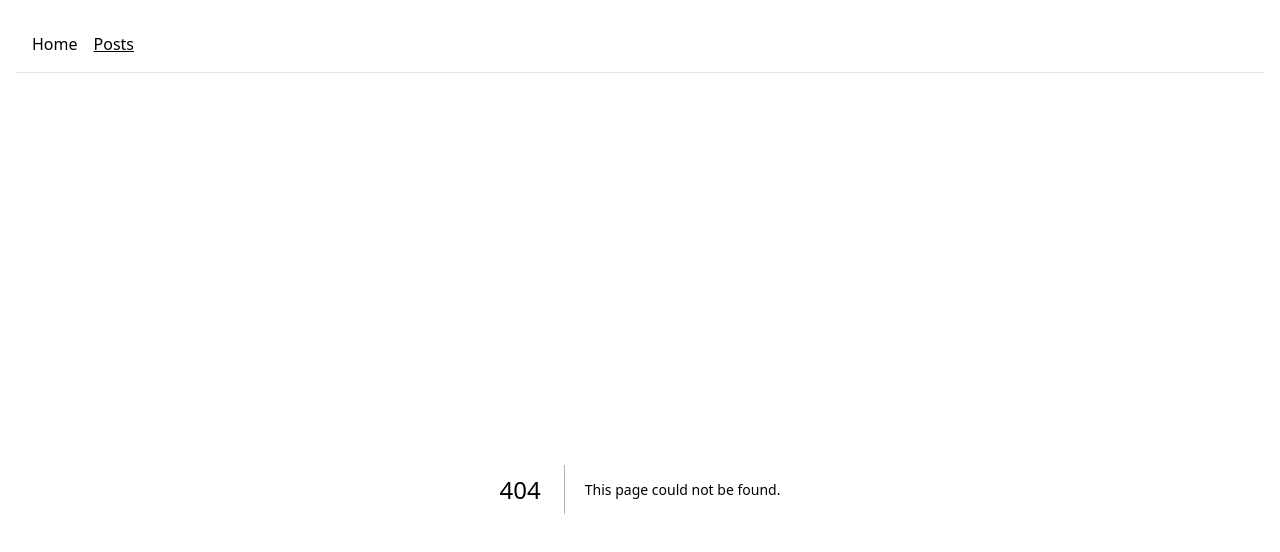
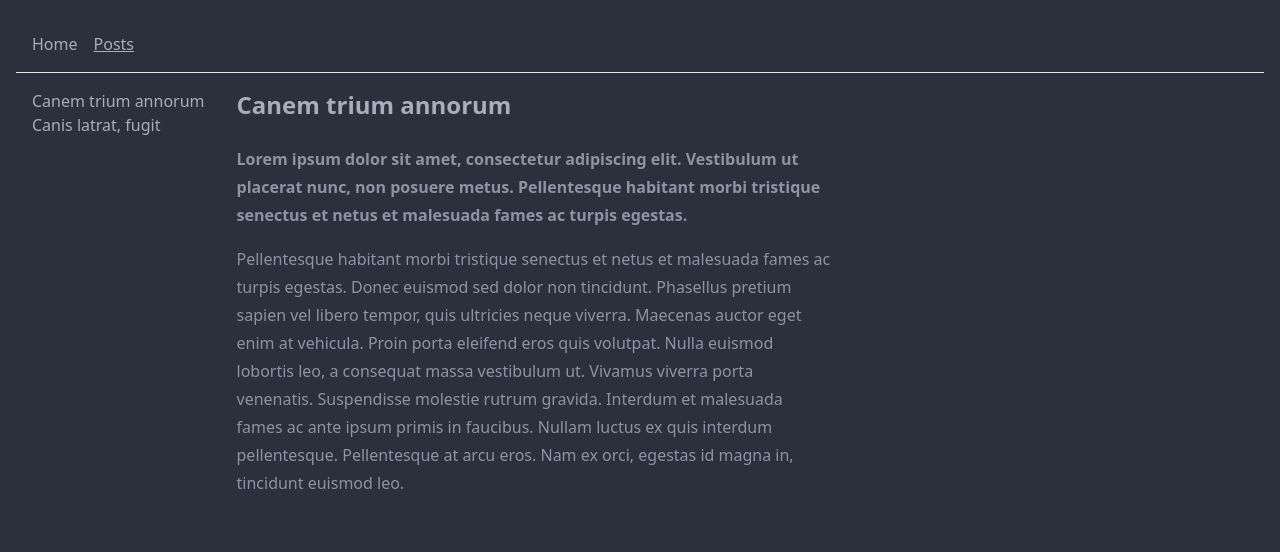
Before and after one commit to mamersfo/ffs-website-archetype, a Next.js app in the folder apps/web/: page /posts/1 in a window 1280 px wide. Before the commit this address had no page. Shown: the top 552 px of the page. Built offline with nearby package versions, Linux system fonts and the light colour scheme.

Commit message:
Data fetching

```diff
--- /dev/null
+++ b/apps/web/app/loading.tsx
@@ -0,0 +1,8 @@
+
+const Loading = (props: any) => {
+    return (
+        <div>Loading...</div>
+    )
+}
+
+export default Loading
--- /dev/null
+++ b/apps/web/app/posts/[id]/loading.tsx
@@ -0,0 +1,8 @@
+
+const Loading = (props: any) => {
+    return (
+        <div>Loading...</div>
+    )
+}
+
+export default Loading
--- /dev/null
+++ b/apps/web/app/posts/[id]/page.tsx
@@ -0,0 +1,28 @@
+
+
+async function getPost (id: number) {
+    const resp = await fetch('http://localhost:3000/api/posts')
+    const json = await resp.json() as any[]
+    const found = json.filter(d => d.id === id)
+    if ( found.length > 0 ) return found[0]
+    return null
+}
+
+interface PageProps {
+    params: {
+        id: string
+    }
+}
+
+export default async function Page ({params}: PageProps) {
+
+    const post = await getPost(parseInt(params.id))
+
+    return (
+        <div className='prose'>
+            <h2>{post.title}</h2>
+            <div className='font-bold'>{post.intro}</div>
+            <div className='mt-4'>{post.body}</div>
+        </div>
+    )
+}
--- /dev/null
+++ b/apps/web/app/posts/layout.tsx
@@ -0,0 +1,31 @@
+import Link from "next/link"
+
+async function getPosts () {
+    const resp = await fetch('http://localhost:3000/api/posts')
+    return resp.json()
+}
+
+interface LayoutProps {
+    children: React.ReactNode
+}
+
+export default async function Page ({children}: LayoutProps) {
+    let posts = await getPosts()
+
+    return (
+        <div className='flex gap-8'>
+            <ul className='flex-none'>
+                {posts.map((post: any) =>
+                    <li key={`movie-${post.id}`}
+                        className='hover:underline cursor-pointer'
+                    >
+                        <Link href={`/posts/${post.id}`}>{post.title}</Link>
+                    </li>
+                )}
+            </ul>
+            <div>
+                {children}
+            </div>
+        </div>
+    )
+}
--- a/apps/web/app/posts/page.tsx
+++ b/apps/web/app/posts/page.tsx
@@ -1,28 +1,6 @@
 
-async function getPosts () {
-    return [
-        {
-            "id": 1,
-            "title": "Canem trium annorum",
-            "intro": "Lorem ipsum dolor sit amet, consectetur adipiscing elit. Vestibulum ut placerat nunc, non posuere metus. Pellentesque habitant morbi tristique senectus et netus et malesuada fames ac turpis egestas.",
-            "body": "Pellentesque habitant morbi tristique senectus et netus et malesuada fames ac turpis egestas. Donec euismod sed dolor non tincidunt. Phasellus pretium sapien vel libero tempor, quis ultricies neque viverra. Maecenas auctor eget enim at vehicula. Proin porta eleifend eros quis volutpat. Nulla euismod lobortis leo, a consequat massa vestibulum ut. Vivamus viverra porta venenatis. Suspendisse molestie rutrum gravida. Interdum et malesuada fames ac ante ipsum primis in faucibus. Nullam luctus ex quis interdum pellentesque. Pellentesque at arcu eros. Nam ex orci, egestas id magna in, tincidunt euismod leo."
-        },
-        {
-            "id": 2,
-            "title": "Canis latrat, fugit",
-            "intro": "Nunc convallis, nisl nec suscipit mollis, nulla nunc feugiat turpis, vel pulvinar metus ipsum a leo. Suspendisse rutrum cursus lectus at euismod. Pellentesque elementum ex eget fermentum rhoncus. ",
-            "body": "Nam et sapien sit amet nunc tincidunt convallis eu ultricies lacus. Vestibulum at nisl quis tellus varius pulvinar. Ut dignissim porttitor sollicitudin. Sed sit amet ultrices ligula, vitae finibus turpis. Mauris et magna vel nisl faucibus feugiat quis in diam. In in laoreet tellus. Phasellus eu rutrum tellus, vitae sodales neque. Duis libero risus, viverra tempor consectetur eget, blandit eget ligula. Praesent vitae magna nec magna sagittis volutpat sed ac orci. Nunc ultrices dapibus ex, ac cursus ipsum congue in. Vivamus ex ante, mollis id neque a, malesuada vestibulum ipsum."
-        }
-    ]
-}
-
-export default async function Page () {
-    let posts = await getPosts()
-
+export default function Page () {
     return (
-        <>
-            <div>Posts</div>
-            <div>{JSON.stringify(posts)}</div>
-        </>
+        <div>Post details</div>
     )
 }
--- /dev/null
+++ b/apps/web/pages/api/posts.ts
@@ -0,0 +1,22 @@
+import { NextApiRequest, NextApiResponse } from "next";
+
+export default async (req: NextApiRequest, res: NextApiResponse) => {
+    setTimeout(() => {
+        return res.status(200).send(JSON.stringify(
+            [
+                {
+                    "id": 1,
+                    "title": "Canem trium annorum",
+                    "intro": "Lorem ipsum dolor sit amet, consectetur adipiscing elit. Vestibulum ut placerat nunc, non posuere metus. Pellentesque habitant morbi tristique senectus et netus et malesuada fames ac turpis egestas.",
+                    "body": "Pellentesque habitant morbi tristique senectus et netus et malesuada fames ac turpis egestas. Donec euismod sed dolor non tincidunt. Phasellus pretium sapien vel libero tempor, quis ultricies neque viverra. Maecenas auctor eget enim at vehicula. Proin porta eleifend eros quis volutpat. Nulla euismod lobortis leo, a consequat massa vestibulum ut. Vivamus viverra porta venenatis. Suspendisse molestie rutrum gravida. Interdum et malesuada fames ac ante ipsum primis in faucibus. Nullam luctus ex quis interdum pellentesque. Pellentesque at arcu eros. Nam ex orci, egestas id magna in, tincidunt euismod leo."
+                },
+                {
+                    "id": 2,
+                    "title": "Canis latrat, fugit",
+                    "intro": "Nunc convallis, nisl nec suscipit mollis, nulla nunc feugiat turpis, vel pulvinar metus ipsum a leo. Suspendisse rutrum cursus lectus at euismod. Pellentesque elementum ex eget fermentum rhoncus. ",
+                    "body": "Nam et sapien sit amet nunc tincidunt convallis eu ultricies lacus. Vestibulum at nisl quis tellus varius pulvinar. Ut dignissim porttitor sollicitudin. Sed sit amet ultrices ligula, vitae finibus turpis. Mauris et magna vel nisl faucibus feugiat quis in diam. In in laoreet tellus. Phasellus eu rutrum tellus, vitae sodales neque. Duis libero risus, viverra tempor consectetur eget, blandit eget ligula. Praesent vitae magna nec magna sagittis volutpat sed ac orci. Nunc ultrices dapibus ex, ac cursus ipsum congue in. Vivamus ex ante, mollis id neque a, malesuada vestibulum ipsum."
+                }
+            ]
+        ))
+    }, 500)
+}
```
Also changed, not shown: 7 other files (tests, documents, lock files or other folders).
